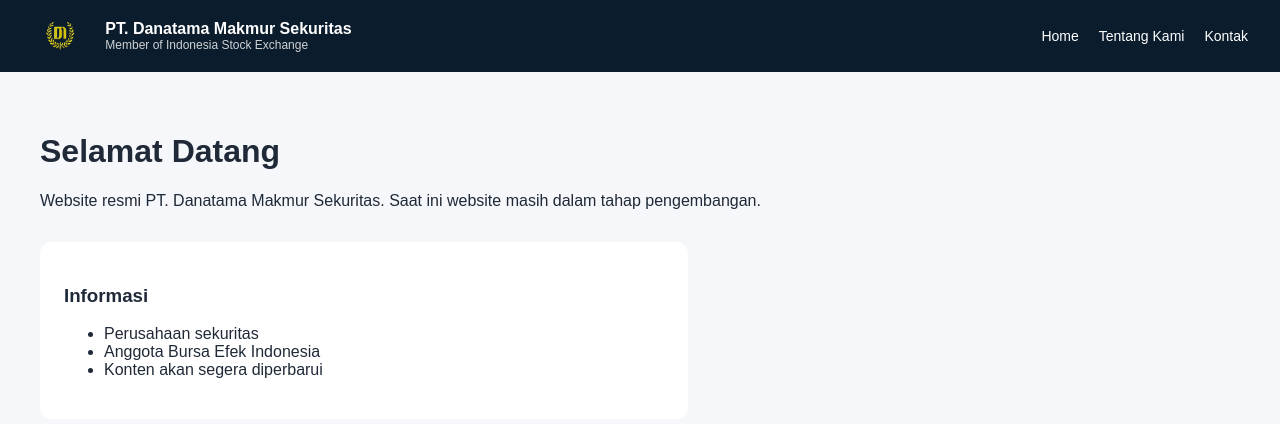
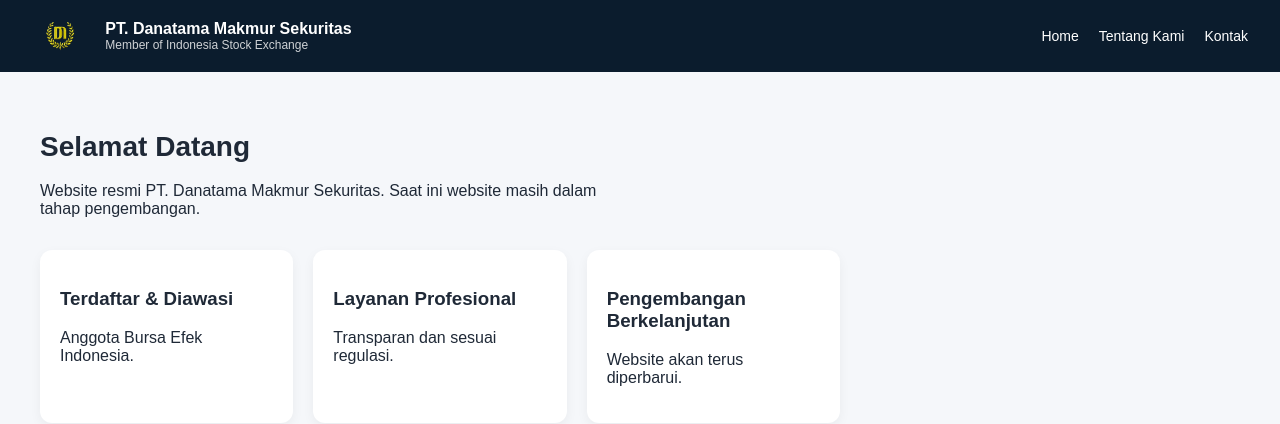
Before and after one commit to mrssn02/danatama-sekuritas, a Next.js app in the folder danatama-simple/: page / in a window 1280 px wide. Shown: the top 424 px of the page. Built offline with nearby package versions, Linux system fonts and the light colour scheme.

Commit message:
Update page.js

```diff
--- a/danatama-simple/app/page.js
+++ b/danatama-simple/app/page.js
@@ -1,26 +1,39 @@
 export default function Home() {
   return (
     <>
-      <h1>Selamat Datang</h1>
-      <p>
+      <h1 style={{ fontSize: 28 }}>Selamat Datang</h1>
+      <p style={{ maxWidth: 600 }}>
         Website resmi PT. Danatama Makmur Sekuritas.
         Saat ini website masih dalam tahap pengembangan.
       </p>
 
       <div style={{
         marginTop: 32,
-        padding: 24,
-        background: "white",
-        borderRadius: 12,
-        maxWidth: 600
+        display: "grid",
+        gridTemplateColumns: "repeat(auto-fit, minmax(220px, 1fr))",
+        gap: 20,
+        maxWidth: 800
       }}>
-        <h3>Informasi</h3>
-        <ul>
-          <li>Perusahaan sekuritas</li>
-          <li>Anggota Bursa Efek Indonesia</li>
-          <li>Konten akan segera diperbarui</li>
-        </ul>
+        <div style={cardStyle}>
+          <h3>Terdaftar & Diawasi</h3>
+          <p>Anggota Bursa Efek Indonesia.</p>
+        </div>
+        <div style={cardStyle}>
+          <h3>Layanan Profesional</h3>
+          <p>Transparan dan sesuai regulasi.</p>
+        </div>
+        <div style={cardStyle}>
+          <h3>Pengembangan Berkelanjutan</h3>
+          <p>Website akan terus diperbarui.</p>
+        </div>
       </div>
     </>
   );
 }
+
+const cardStyle = {
+  background: "white",
+  padding: 20,
+  borderRadius: 12,
+  boxShadow: "0 4px 12px rgba(0,0,0,0.05)"
+};
```
